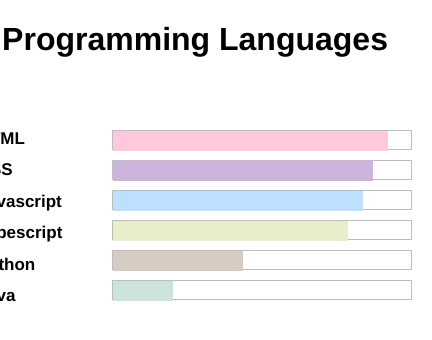
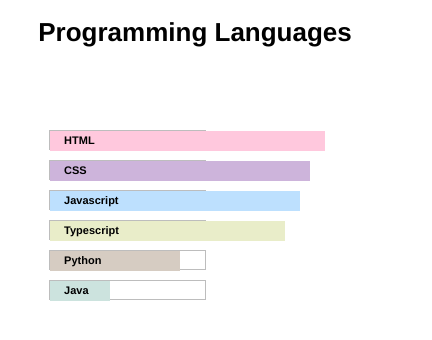
Before and after one commit to MateusHenriqDaSilva/Port, a Next.js app: page /programming/programminglanguages in a window 390 px wide. Shown: the top 340 px of the page, 432 px wide, since content can reach past the window. Built offline with nearby package versions, Linux system fonts and the light colour scheme.

Commit message:
first commit

```diff
--- a/src/styles/cabecalhoProgramminglanguages.module.css
+++ b/src/styles/cabecalhoProgramminglanguages.module.css
@@ -1,4 +1,4 @@
-.ContainerGlobal{
+.ContainerGlobal {
     display: flex;
     height: 60px;
     width: 100%;
@@ -6,3 +6,16 @@
     text-align: center;
     color: black;
 }
+
+@media only screen and (max-width: 400px) {
+    .ContainerGlobal {
+        display: flex;
+        height: 60px;
+        width: 100%;
+        justify-content: center;
+        text-align: center;
+        font-size: 13px;
+        padding: 0px 20px;
+        color: black;
+    }
+}
--- a/src/styles/corpoProgramminglanguages.module.css
+++ b/src/styles/corpoProgramminglanguages.module.css
@@ -73,20 +73,75 @@
 }
 
 @media only screen and (max-width: 400px) {
-    .ContainerGlobal {
+    .containerGlobal {
         display: flex;
-        height: 30px;
-        padding: 50px 0px 0px 50px;
+        width: 100%;
         justify-content: center;
         align-items: center;
-        text-align: center;
+        color: black;
     }
 
-    .link {
-        cursor: pointer;
+    .containerLabels {
+        width: 100%;
+        height: 300px;
+        display: flex;
         justify-content: center;
         align-items: center;
-        text-align: center;
+        flex-direction: row;
+    }
+
+    .coluna1 {
+        z-index: 1;
+    }
+
+    .label {
+        display: flex;
+        height: 20px;
+        margin-top: 10px;
+        font-size: 11px;
+    }
+
+    .barras {
         width: 100%;
+        height: 20px;
+        margin-top: 10px;
+        margin-left: -120px;
+        border: 1px solid rgb(189, 189, 189);
+    }
+
+    .porcentagemBarra1 {
+        width: 275px;
+        height: 20px;
+        background: #ffc8dd;
+    }
+
+    .porcentagemBarra2 {
+        width: 260px;
+        height: 20px;
+        background: #cdb4db;
+    }
+
+    .porcentagemBarra3 {
+        width: 250px;
+        height: 20px;
+        background: #bde0fe;
+    }
+
+    .porcentagemBarra4 {
+        width: 235px;
+        height: 20px;
+        background: #e9edc9;
+    }
+
+    .porcentagemBarra5 {
+        width: 130px;
+        height: 20px;
+        background: #d6ccc2;
+    }
+
+    .porcentagemBarra6 {
+        width: 60px;
+        height: 20px;
+        background: #cce3de;
     }
 }
```
